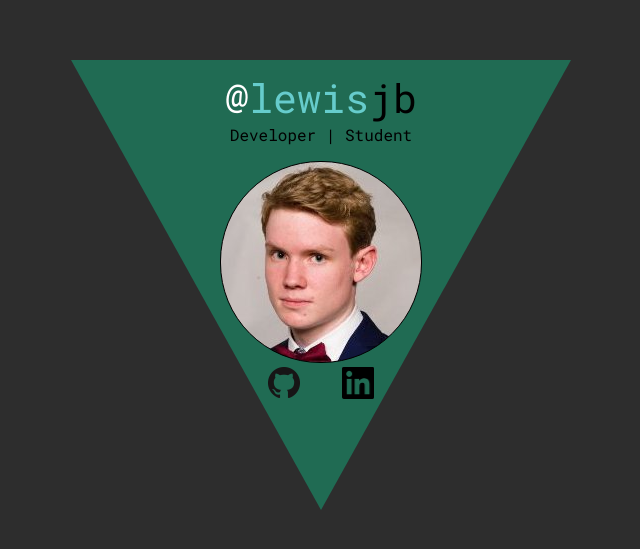
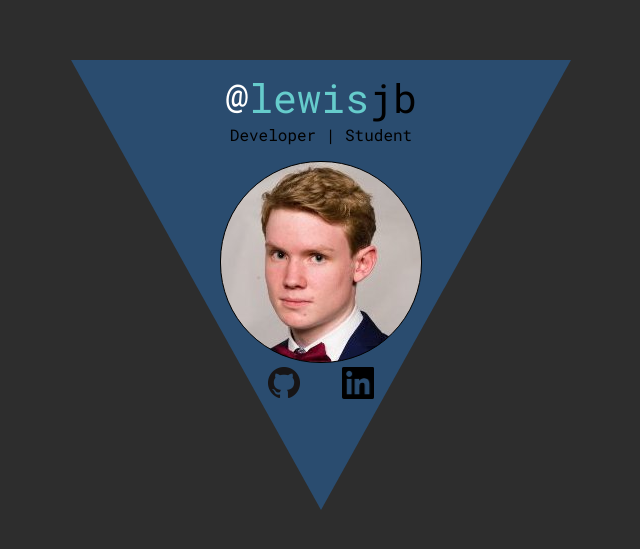
Before and after one commit to lewisjb/lewisjb.github.io, a plain HTML site: page index.html in a window 1280 px wide. Shown: the part 165-714 px from the top of the page, without its empty margins (319-959 px from the left). Drawn offline with Linux system fonts and the light colour scheme.

Commit message:
Changed triangle color

```diff
--- a/assets/css/main.css
+++ b/assets/css/main.css
@@ -25,7 +25,7 @@ div.triangle {
 	height: 0;
 	border-style: solid;
 	border-width: 450px 250px 0 250px;
-	border-color: #206B53 transparent transparent transparent;
+	border-color: #2A4C6F transparent transparent transparent;
 	margin-top: 100px;
 }
 
```
